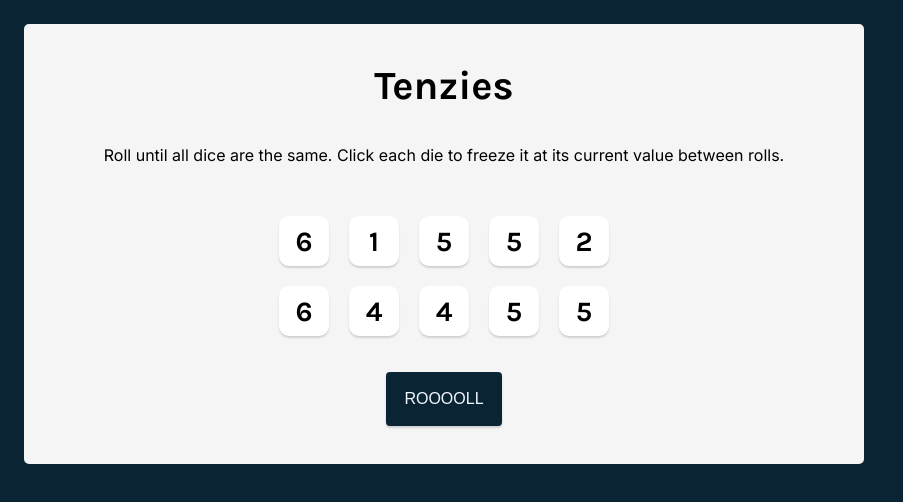
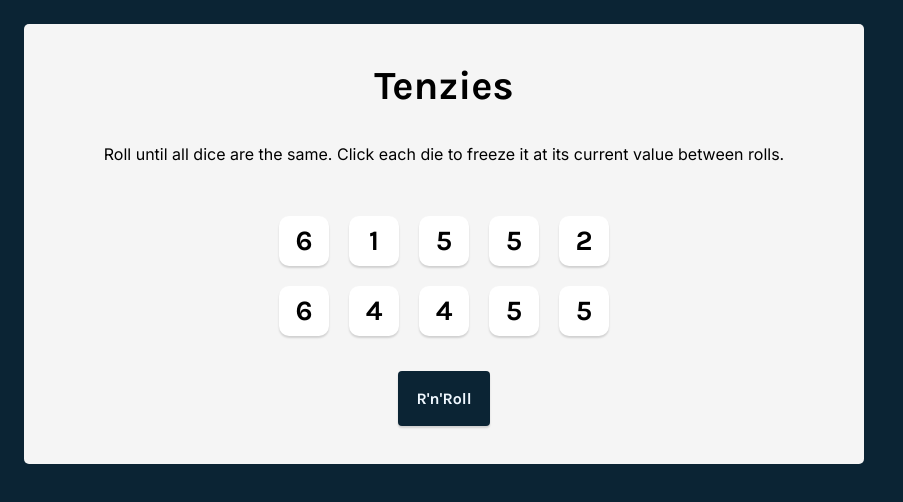
Before and after one commit to Culosride/Tenzies, a React (Vite) app: page / in a window 1280 px wide. Shown: the top 502 px of the page, without its empty margins (0-903 px from the left). Built offline with nearby package versions, Linux system fonts and the light colour scheme.

Commit message:
adds game won logic

```diff
--- a/app/App.jsx
+++ b/app/App.jsx
@@ -3,6 +3,18 @@ import Die from '../app/components/Die.jsx'
 
 export default function App() {
   const [dicez, setDicez] = React.useState(genDice())
+  const [tenzies, setTenzies] = React.useState(false)
+
+  const text = tenzies ? "Start ovah" : "R'n'Roll"
+
+  React.useEffect(() => {
+    const dieValue = dicez[0].value
+    dicez.every(die => die.held) &&
+    dicez.every(die => die.value === dieValue) &&
+    setTenzies(true)
+  }, [dicez])
+
+  // console.log(tenzies)
 
   function holdDice(id) {
     setDicez(prevDicez => prevDicez.map(die => {
@@ -36,7 +48,7 @@ export default function App() {
       key={die.key}
     />)
   )
-  console.log(dicez)
+
 
   function diceRoll() {
     setDicez(prev => prev.map((die, i) => {
@@ -51,7 +63,7 @@ export default function App() {
         <div className='dice-container'>
           {dice}
         </div>
-        <button onClick={diceRoll} className='roll-btn'>ROOOOLL</button>
+        <button onClick={diceRoll} className='roll-btn'>{text}</button>
       </section>
     )
 }
--- a/app/stylesheets/die.css
+++ b/app/stylesheets/die.css
@@ -7,7 +7,6 @@
   justify-content: center;
   align-items: center;
   font-size: 1.5rem;
-  font-family: sans-serif;
   font-family: 'Karla', sans-serif;
 }
 
--- a/app/stylesheets/main.css
+++ b/app/stylesheets/main.css
@@ -31,8 +31,15 @@
   box-shadow: 0px 2px 2px rgba(0, 0, 0, 0.15);
   font-size: 1rem;
   cursor: pointer;
+  font-family: 'Karla', sans-serif;
+
 }
 
 .roll-btn:hover {
   background-color: #226c9b;
 }
+
+
+.roll-btn:active {
+  box-shadow: inset 3px 3px 10px -3px rgba(86, 86, 86, 0.7);
+}
```
